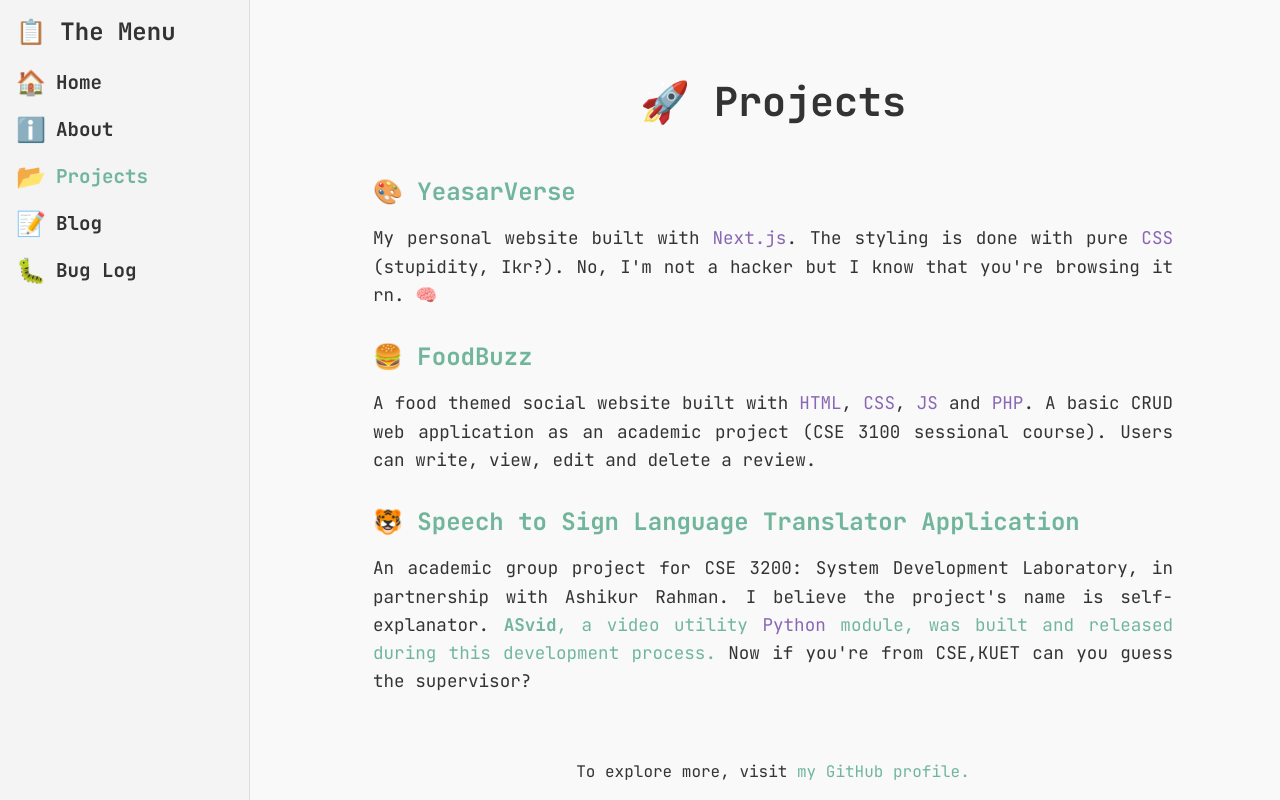
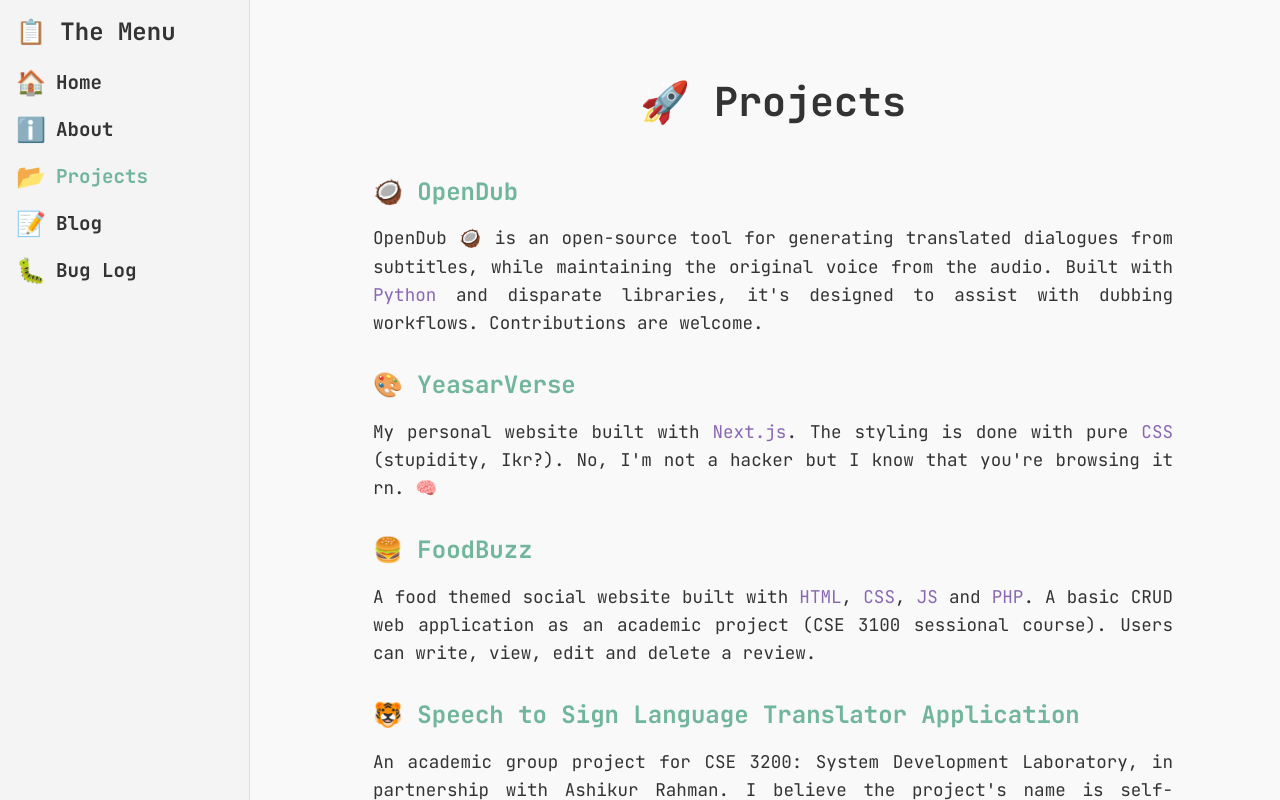
Before and after one commit to Y3454R/my-portfolio-website, a Next.js app: page /projects in a window 1280 px wide. Shown: the top 800 px of the page. Built offline with nearby package versions, Linux system fonts and the light colour scheme.

Commit message:
:star: new: add new project

```diff
--- a/src/data/projects.js
+++ b/src/data/projects.js
@@ -2,6 +2,12 @@
 const spanTail = `</span>`;
 
 const projects = [
+  {
+    name: "🥥 OpenDub",
+    description: `OpenDub 🥥 is an open-source tool for generating translated dialogues from subtitles, while maintaining the original voice from the audio. Built with ${spanHead}Python${spanTail} and disparate libraries, it's designed to assist with dubbing workflows. Contributions are welcome.`,
+    link: "https://github.com/Y3454R/OpenDub",
+  },
+
   {
     name: "🎨 YeasarVerse",
     description: `My personal website built with ${spanHead}Next.js${spanTail}. The styling is done with pure ${spanHead}CSS${spanTail} (stupidity, Ikr?). No, I'm not a hacker but I know that you're browsing it rn. 🧠`,
```
